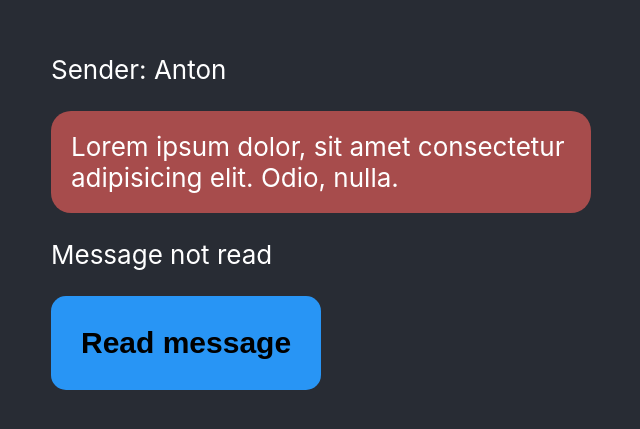
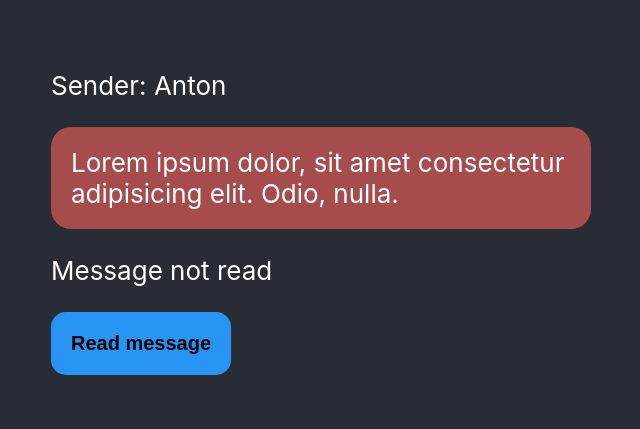
Before and after one commit to dmytro-bieliei/react-conditional-rendering-and-state, a React (Create React App) app: page / in a window 1280 px wide. Shown: the part 191-620 px from the top of the page, without its empty margins (319-959 px from the left). Built offline with nearby package versions, Linux system fonts and the light colour scheme.

Commit message:
fix button styles

```diff
--- a/src/App.css
+++ b/src/App.css
@@ -29,22 +29,15 @@
 
 
 .Button {
-  padding: 30px;
+  padding: 20px;
   border-radius: 15px;
   border: 0px;
   background-color: rgb(40, 149, 245);
-  font-size: 30px;
+  font-size: 20px;
   font-weight: bold;
 
 }
 
-.UnreadButton {
-
-}
-
-.ReadButton {
-
-}
 
 
 /* @keyframes App-logo-spin {
```
